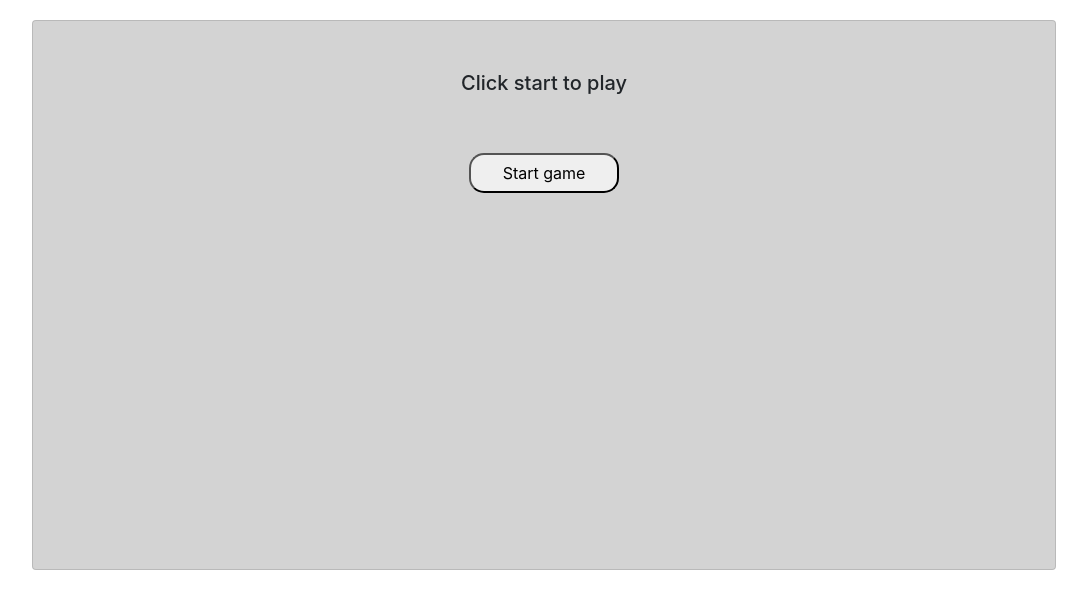
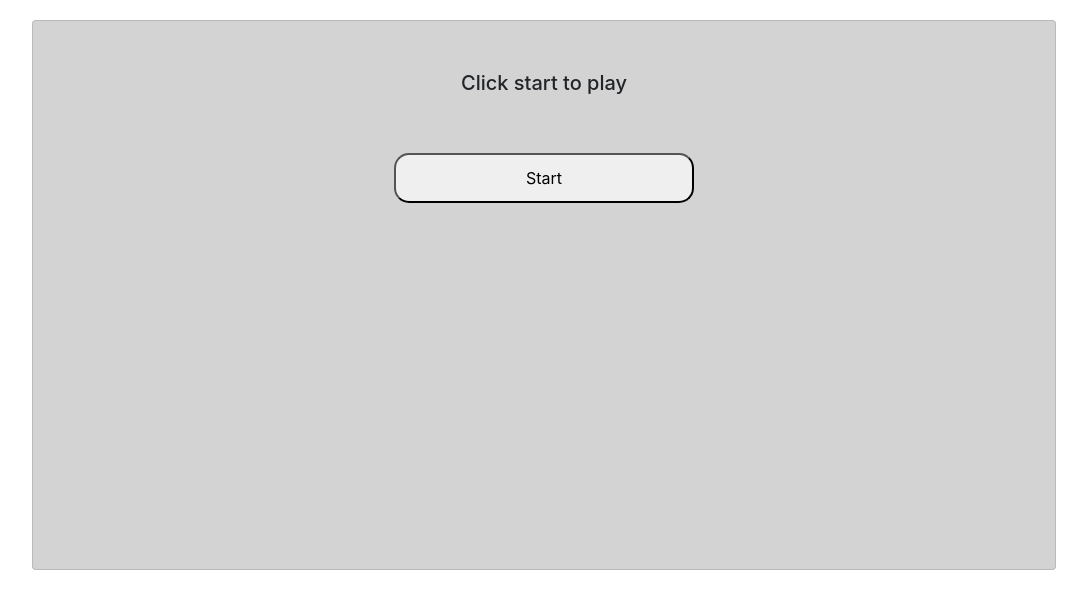
Before and after one commit to rozyael/yael-quiz, an Angular app in the folder yaelGame/: page / in a window 1280 px wide. Shown: the top 608 px of the page, without its empty margins (96-1183 px from the left). Built offline with nearby package versions, Linux system fonts and the light colour scheme.

Commit message:
small improvements

```diff
--- a/yaelGame/src/app/components/game/game.component.css
+++ b/yaelGame/src/app/components/game/game.component.css
@@ -16,8 +16,8 @@
   .actionButton {
     margin-left: auto;
     margin-right: auto;
-    width: 150px;
-    height: 40px;
+    width: 300px;
+    height: 50px;
     margin-top: 50px;
     margin-bottom: 50px;
     border-radius: 15px;
--- a/yaelGame/src/app/components/game/game.component.html
+++ b/yaelGame/src/app/components/game/game.component.html
@@ -1,7 +1,7 @@
 <div *ngIf="!state" class="card">
     <h5 *ngIf="score">Congratulations! your score is {{score}}</h5>
     <h5>Click start to play</h5>
-    <button class="actionButton" (click)="StartGame()">Start game</button>
+    <button class="actionButton" (click)="StartGame()">Start</button>
 </div>
 <div *ngIf="state" class="card">
     <app-page [pageInfo]="pages[pageIndex]" [pageIndex]="pageIndex" (onNext) = "nextPage($event)"></app-page>
--- a/yaelGame/src/app/components/page/page.component.css
+++ b/yaelGame/src/app/components/page/page.component.css
@@ -13,10 +13,9 @@
     height: 100%;
     background-color: lightgray;
   }
-  h5{
+  .question{
     margin-top: 100px;
     margin-bottom: 30px;
-    text-align: center;
   }
   .options{
     margin-left: 10%;
--- a/yaelGame/src/app/components/page/page.component.html
+++ b/yaelGame/src/app/components/page/page.component.html
@@ -1,8 +1,8 @@
 
 <div class="card" *ngIf="options">
-    <div class="row center">
-            <h5 *ngIf="pageInfo" style="font-weight: bold;color:steelblue; margin-right: 5px;">{{'Q:' + (pageIndex + 1)}}</h5>
-            <h5 *ngIf="pageInfo" [innerHTML] = "pageInfo.question"></h5>
+    <div class="row center question">
+            <span *ngIf="pageInfo" style="font-weight: bold;color:steelblue; margin-right: 5px;font-size: 1.1em;">{{'Q:' + (pageIndex + 1)}}</span>
+            <span *ngIf="pageInfo" style="font-size: 1.1em;"[innerHTML] = "pageInfo.question"></span>
     </div>
     <div class="options">
         <!-- <app-option *ngFor="let option of options, let i = index"
```
